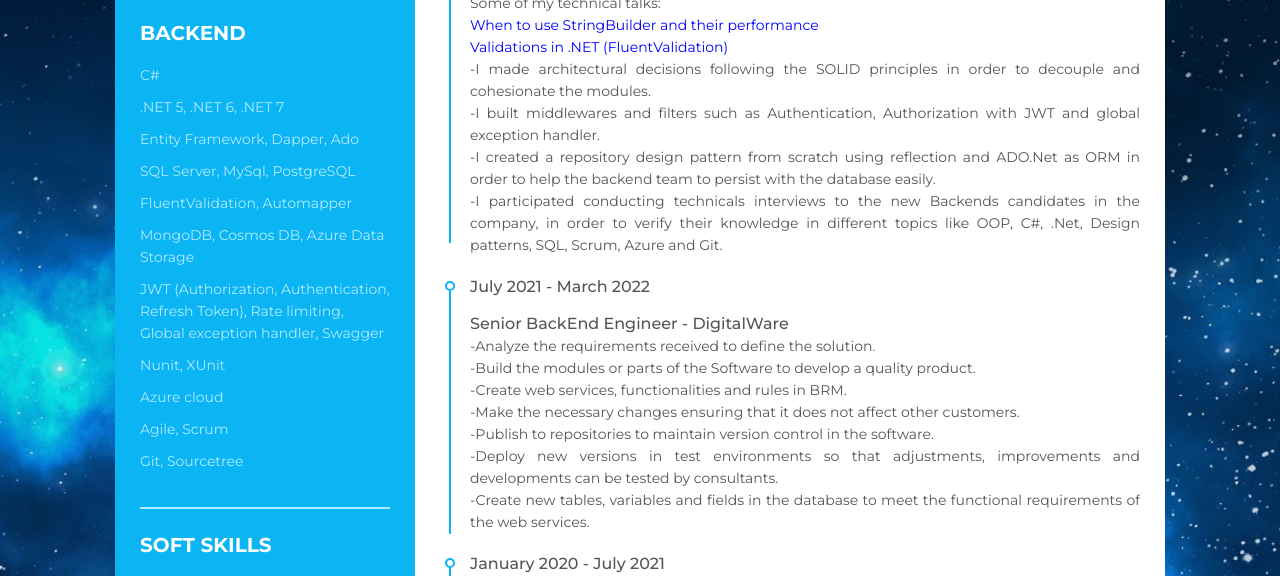
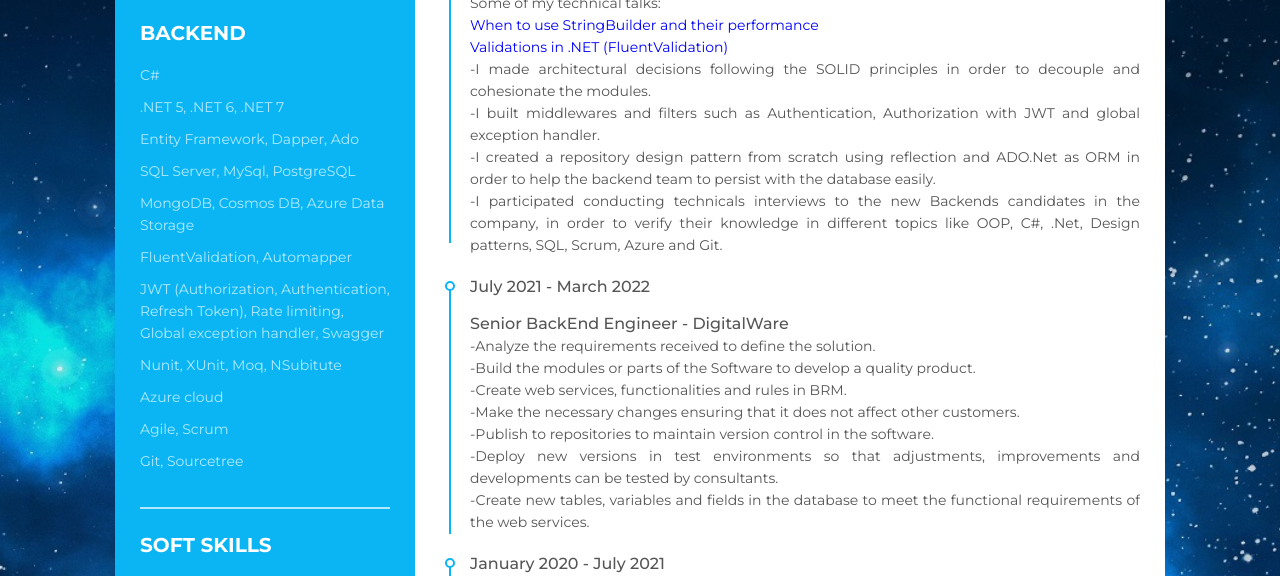
Before and after one commit to Camilo193/EnglishResume, a plain HTML site: page index.html in a window 1280 px wide. Shown: the part 633-1209 px from the top of the page. Drawn offline with Linux system fonts and the light colour scheme.

Commit message:
Adding new tech skill: Moq, NSubtitute, and fixing the order

```diff
--- a/index.html
+++ b/index.html
@@ -99,12 +99,12 @@
             </li>
             <li>
               <div class="skill_name">
-                FluentValidation, Automapper
+                MongoDB, Cosmos DB, Azure Data Storage
               </div>
             </li>
             <li>
               <div class="skill_name">
-                MongoDB, Cosmos DB, Azure Data Storage
+                FluentValidation, Automapper
               </div>
             </li>
             <li>
@@ -114,7 +114,7 @@
             </li>
             <li>
               <div class="skill_name">
-                Nunit, XUnit
+                Nunit, XUnit, Moq, NSubitute
               </div>
             </li>
             <li>
```
